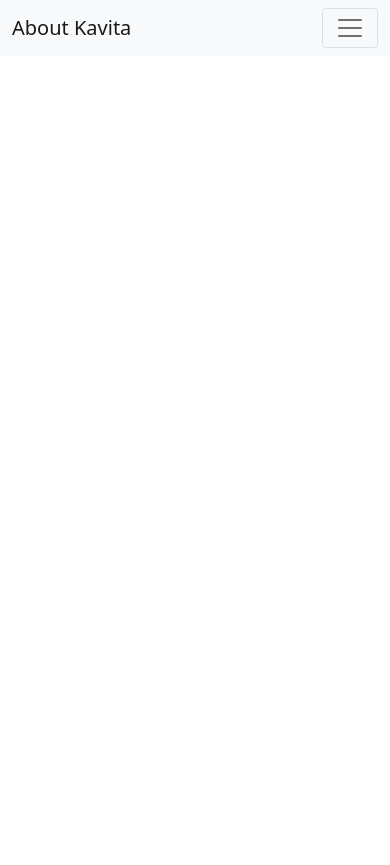
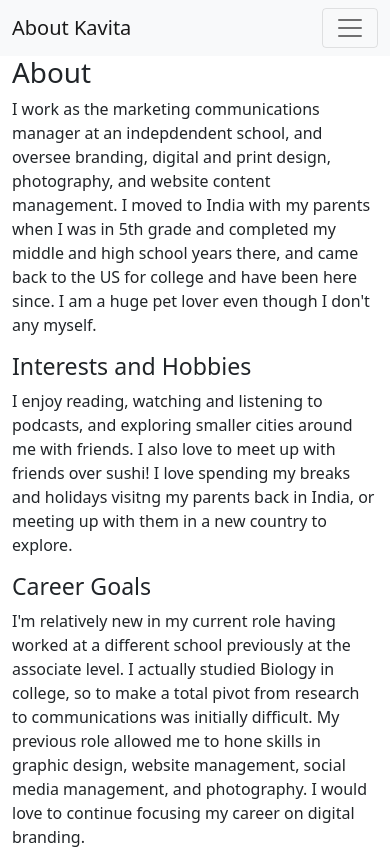
Before and after one commit to kathalye30/m14-hw14-athalye-kavita, a plain HTML site: page index.html in a window 390 px wide. Before the commit the page ends 844 px from the top, so only its background shows below. Drawn offline with nearby package versions, Linux system fonts and the light colour scheme.

Commit message:
Added and modified code for responsive grid layout to describe interests, hobbies, career goals

```diff
--- a/index.html
+++ b/index.html
@@ -23,6 +23,20 @@
       </div>
     </div>
   </nav>
+  <div class="container">
+    <h1>About</h1>
+    <p>I work as the marketing communications manager at an indepdendent school, and oversee branding, digital and print design, photography, and website content management. I moved to India with my parents when I was in 5th grade and completed my middle and high school years there, and came back to the US for college and have been here since. I am a huge pet lover even though I don't any myself.</p>
+    <div class="row">
+      <div class="col-sm-6">
+        <h3>Interests and Hobbies</h3>
+        <p>I enjoy reading, watching and listening to podcasts, and exploring smaller cities around me with friends. I also love to meet up with friends over sushi! I love spending my breaks and holidays visitng my parents back in India, or meeting up with them in a new country to explore.</p>
+      </div>
+      <div class="col-sm-6">
+        <h3>Career Goals</h3>
+        <p>I'm relatively new in my current role having worked at a different school previously at the associate level. I actually studied Biology in college, so to make a total pivot from research to communications was initially difficult. My previous role allowed me to hone skills in graphic design, website management, social media management, and photography. I would love to continue focusing my career on digital branding.</p>
+      </div>
+    </div>
+  </div>
   <script src="https://cdn.jsdelivr.net/npm/bootstrap@5.1.3/dist/js/bootstrap.bundle.min.js" integrity="sha384-ka7Sk0Gln4gmtz2MlQnikT1wXgYsOg+OMhuP+IlRH9sENBO0LRn5q+8nbTov4+1p" crossorigin="anonymous"></script>
 </body>
 </html>
```
